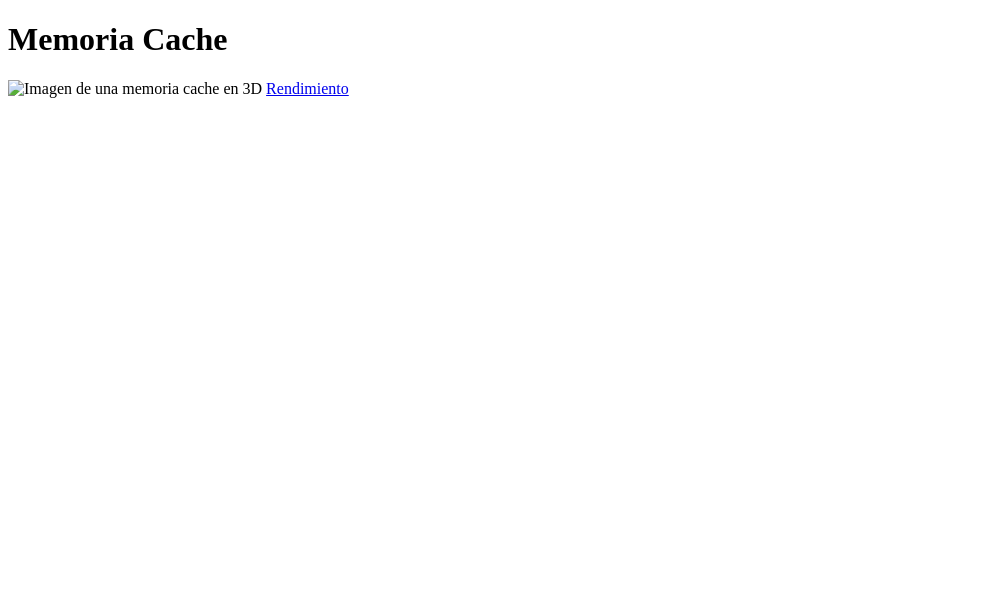
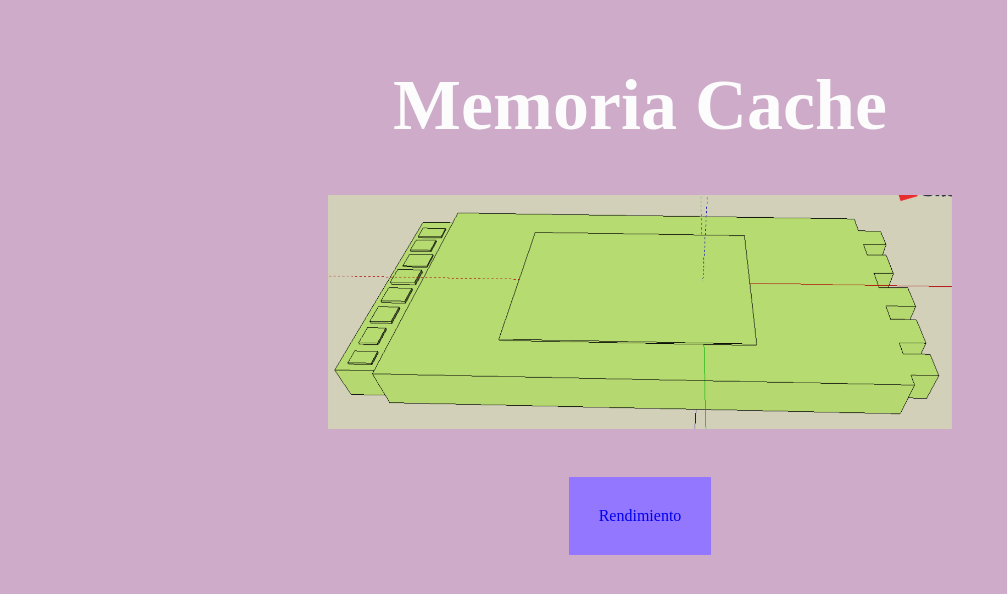
Before and after one commit to salvmado/interfaz, a plain HTML site: page index.html in a window 1280 px wide. Shown: the whole page, without its empty margins (0-1007 px from the left). Drawn offline with Linux system fonts and the light colour scheme; the site is published under a folder, as on GitHub Pages, so addresses that start at the root find nothing.

Commit message:
Update index.html

```diff
--- a/index.html
+++ b/index.html
@@ -5,14 +5,14 @@
     <meta name="viewport" content="width=device-width, initial-scale=1.0">
     <meta author="Nancy Monserrat Macías Dorado">
     <title>interfaz de memoria Cache</title>
-    <link rel="stylesheet" href="/estilos.css">
+    <link rel="stylesheet" href="estilos.css">
 
 </head>
 <body>
     <div>
         <h1>Memoria Cache</h1>
-        <img src="/img_interfaz/3d.png" alt="Imagen de una memoria cache en 3D">
-        <a href="/Rendimiento.html">Rendimiento</a>
+        <img src="img_interfaz/3d.png" alt="Imagen de una memoria cache en 3D">
+        <a href="Rendimiento.html">Rendimiento</a>
     </div>
 </body>
 </html>
```
